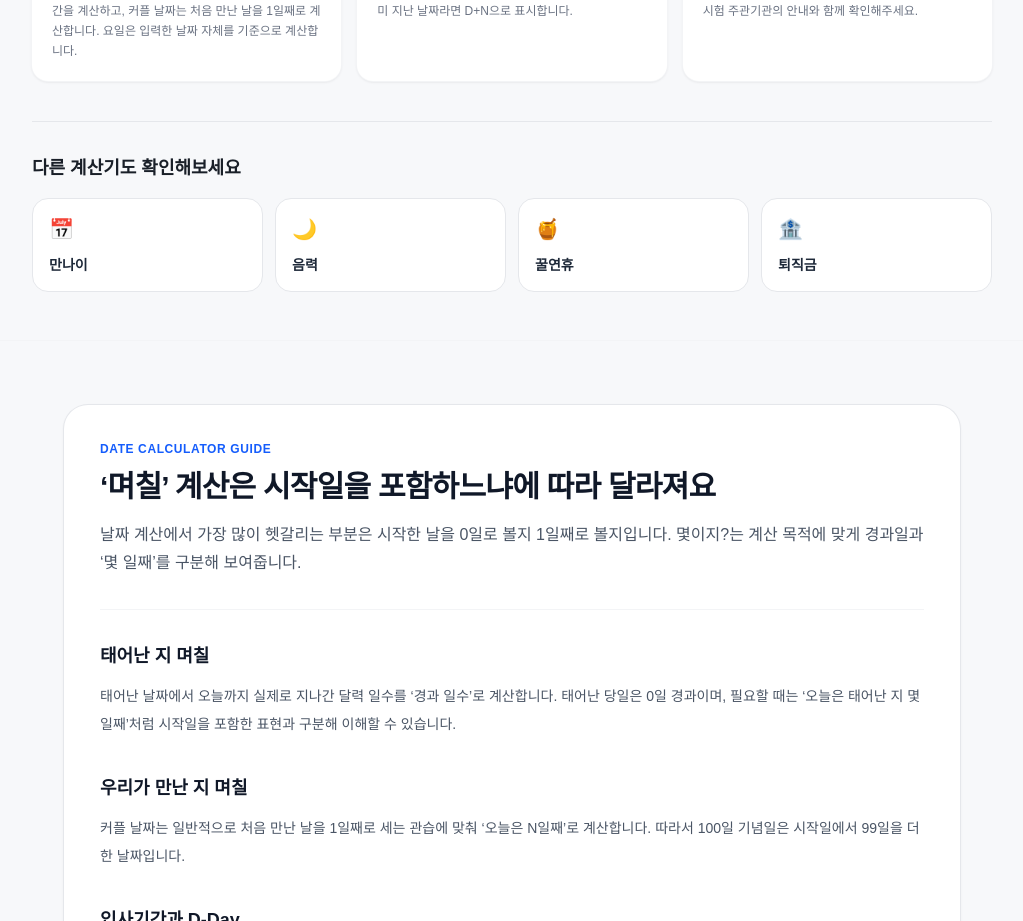
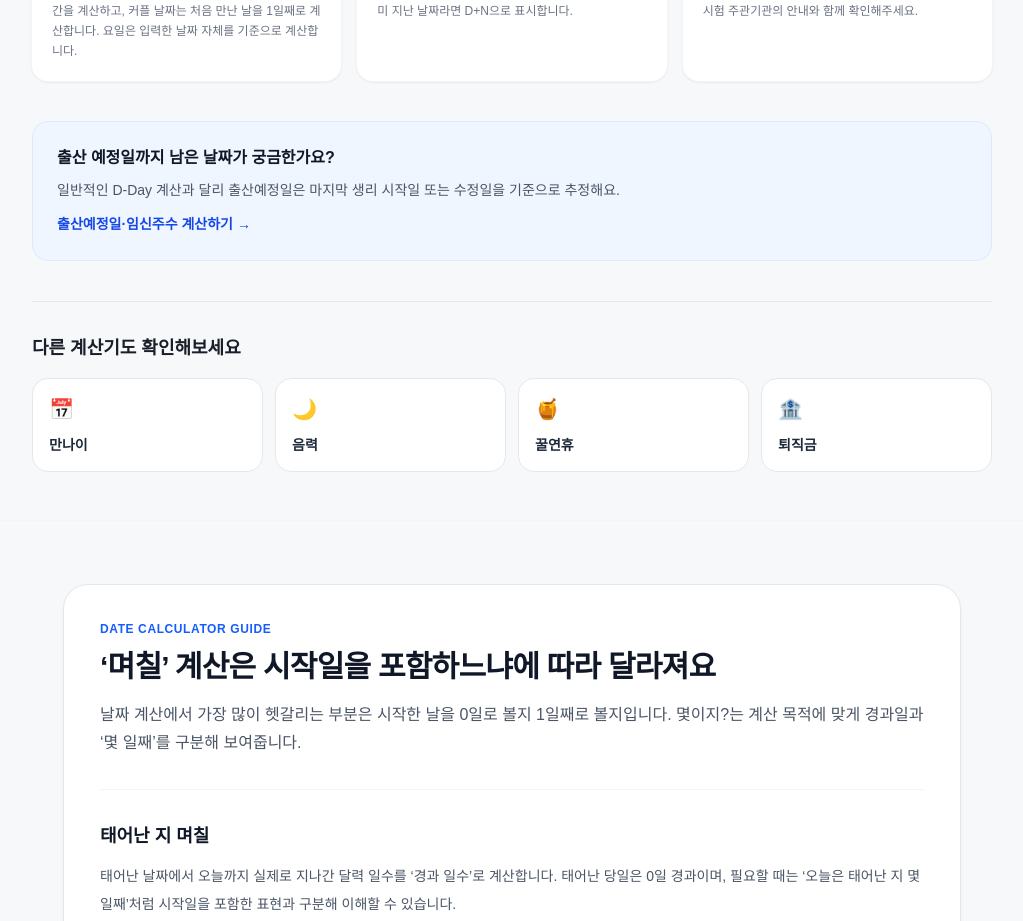
Before and after one commit to rjsgh166-commits/myeotiji, a Next.js app: page /days in a window 1280 px wide. Shown: the part 940-1861 px from the top of the page, without its empty margins (128-1151 px from the left). Built offline with nearby package versions, Linux system fonts and the light colour scheme.

Commit message:
seo(v31): improve days/page.tsx content and navigation

```diff
--- a/app/days/page.tsx
+++ b/app/days/page.tsx
@@ -690,6 +690,16 @@ export default function DaysPage() {
           />
         </section>
 
+        <section className="mt-10 rounded-2xl border border-blue-100 bg-blue-50 p-5 sm:p-6" aria-labelledby="days-pregnancy-link-title">
+          <h2 id="days-pregnancy-link-title" className="text-base font-black text-gray-900">출산 예정일까지 남은 날짜가 궁금한가요?</h2>
+          <p className="mt-2 text-sm leading-6 text-gray-600">
+            일반적인 D-Day 계산과 달리 출산예정일은 마지막 생리 시작일 또는 수정일을 기준으로 추정해요.
+          </p>
+          <Link href="/due-date" className="mt-3 inline-flex text-sm font-bold text-blue-700 hover:text-blue-800">
+            출산예정일·임신주수 계산하기 →
+          </Link>
+        </section>
+
         <section className="mt-10 border-t border-gray-200 pt-8">
           <h2 className="text-lg font-bold">다른 계산기도 확인해보세요</h2>
           <div className="mt-4 grid grid-cols-2 gap-3 sm:grid-cols-4">
```
